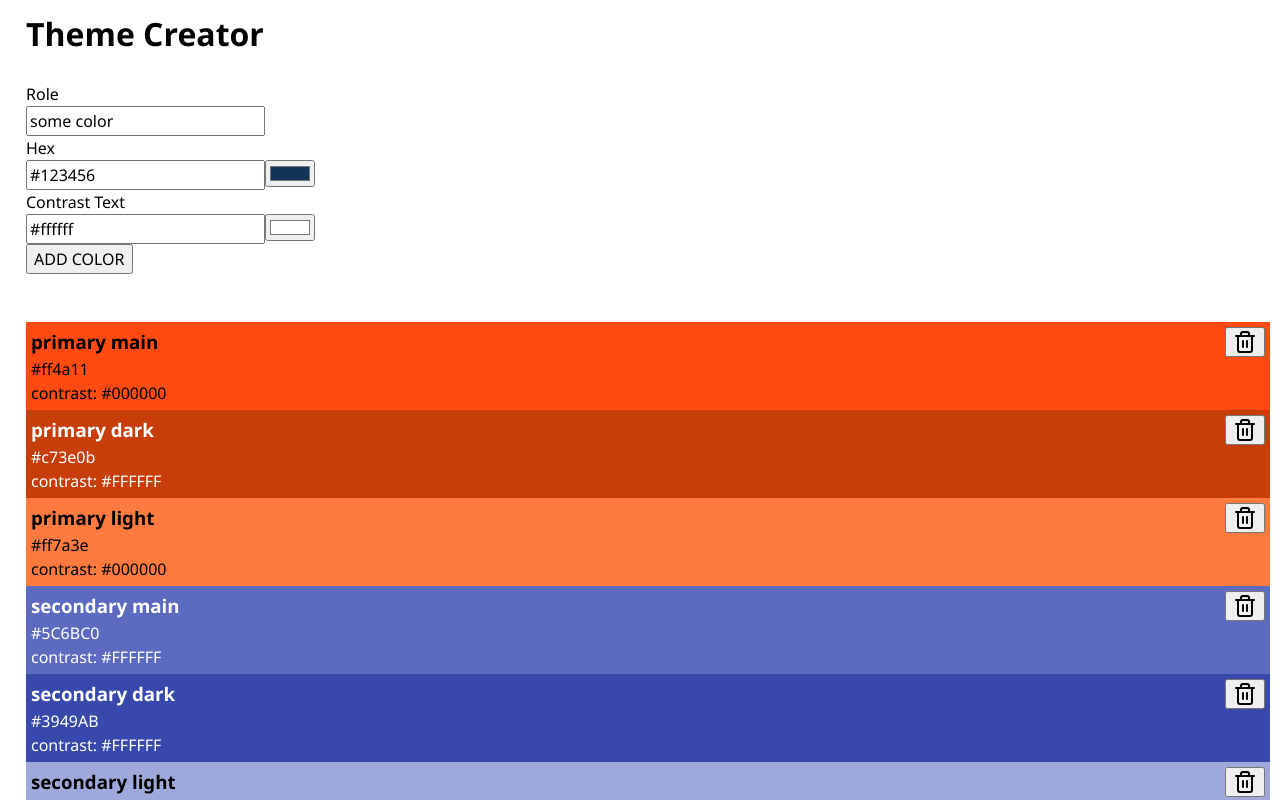
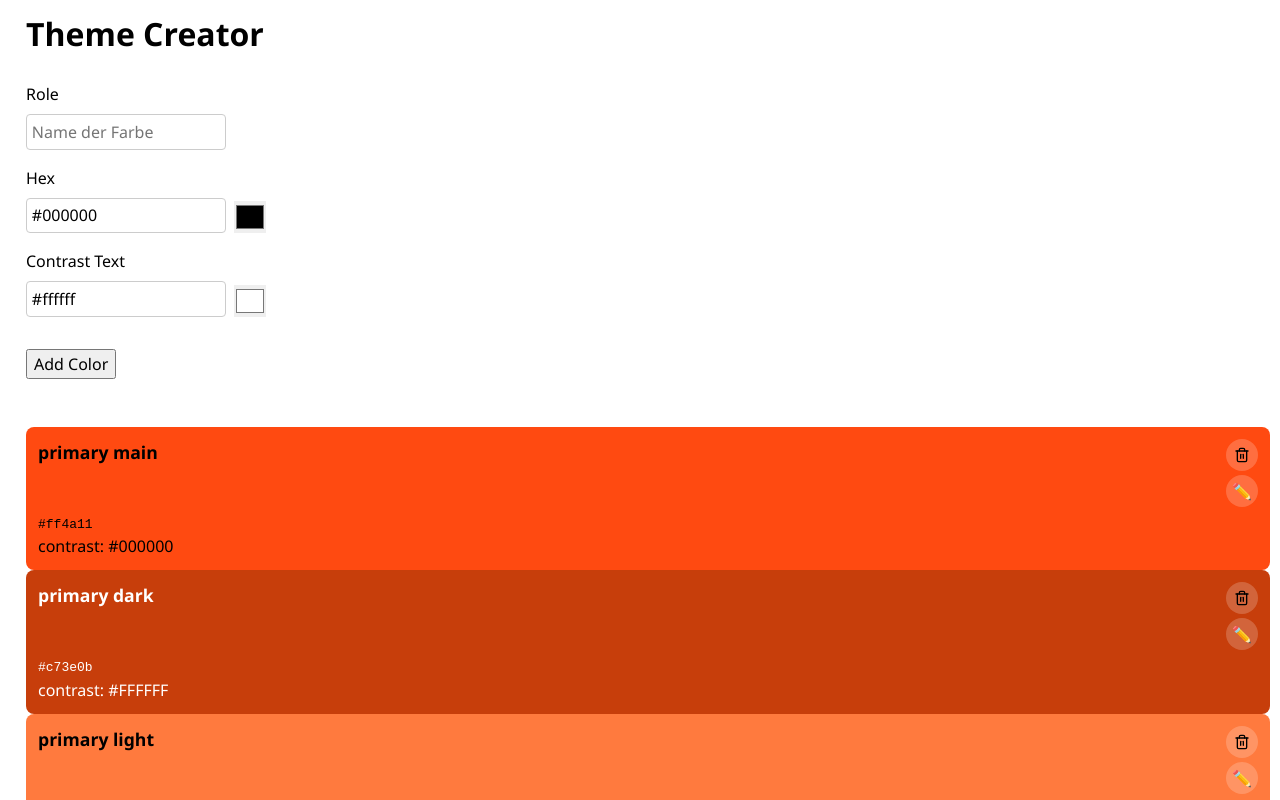
Before and after one commit to Polarchris-Berlin/Project4, a React (Vite) app: page / in a window 1280 px wide. Shown: the top 800 px of the page. Built offline with nearby package versions, Linux system fonts and the light colour scheme.

Commit message:
completed task 4 edit-a-color-button, transfered functions requestDeleteColor und cancelDelete in color.jsx

```diff
--- a/src/App.jsx
+++ b/src/App.jsx
@@ -8,8 +8,6 @@ import "./App.css";
 function App() {
   // Liste aller Farben
   const [colors, setColors] = useState(initialColors);
-  // ID der Farbkarte, für die wir gerade eine Lösch-Bestätigung anzeigen
-  const [confirmDeleteId, setConfirmDeleteId] = useState(null);
 
   // Fügt eine neu erstellte Farbe ins Array ein
   function handleNewColor({ role, hex, contrastText }) {
@@ -17,20 +15,24 @@ function App() {
     setColors([newColor, ...colors]);
   }
 
-  // Startet die Lösch-Bestätigung für eine Karte
-  function requestDeleteColor(id) {
-    setConfirmDeleteId(id);
-  }
-
   // Löscht die Farbe aus dem State und räumt die Bestätigung weg
   function handleDeleteColor(id) {
     setColors(colors.filter((c) => c.id !== id));
-    setConfirmDeleteId(null);
   }
 
-  // Bricht die Löschung ab und entfernt die Bestätigung
-  function cancelDelete() {
-    setConfirmDeleteId(null);
+  function handleEditColor(id, updatedColor) {
+    setColors(
+      colors.map((c) =>
+        c.id === id
+          ? {
+              ...c,
+              role: updatedColor.role,
+              hex: updatedColor.hex,
+              contrastText: updatedColor.contrastText,
+            }
+          : c
+      )
+    );
   }
 
   return (
@@ -46,10 +48,8 @@ function App() {
           <Color
             key={c.id}
             color={c}
-            onRequestDelete={() => requestDeleteColor(c.id)}
             onConfirmDelete={() => handleDeleteColor(c.id)}
-            onCancelDelete={cancelDelete}
-            showConfirm={confirmDeleteId === c.id}
+            onEditColor={(updatedData) => handleEditColor(c.id, updatedData)}
           />
         ))}
 
--- a/src/Components/Color/Color.css
+++ b/src/Components/Color/Color.css
@@ -1,18 +1,50 @@
 .color-card {
-  padding: 5px;
-}
-
-.color-card-headline {
-  display: inline;
-  padding: 2px 6px;
-  background: black;
-  color: white;
+  padding: 0.75rem;
+  border-radius: 0.5rem;
+  position: relative;
 }
 
 .color-card-header {
   display: flex;
+  justify-content: space-between;
+  align-items: flex-start;
+}
+
+.color-card-highlight {
+  font-weight: bold;
+  font-size: 1.1rem;
+  margin: 0;
+}
+
+.action-buttons {
+  display: flex;
+  flex-direction: column;
+  align-items: flex-end;
+  gap: 0.25rem;
+}
+
+.action-buttons .delete-btn,
+.action-buttons .edit-btn {
+  width: 2rem;
+  height: 2rem;
+  display: inline-flex;
   align-items: center;
-  justify-content: space-between;
+  justify-content: center;
+  background: rgba(255, 255, 255, 0.2);
+  border: none;
+  border-radius: 50%;
+  cursor: pointer;
+  transition: background 0.15s ease;
+}
+
+.action-buttons .delete-btn:hover,
+.action-buttons .edit-btn:hover {
+  background: rgba(255, 255, 255, 0.35);
+}
+
+.delete-icon {
+  width: 1rem;
+  height: 1rem;
 }
 
 .delete-confirm {
@@ -36,3 +68,8 @@
 .delete-confirm button:hover {
   background: #f0f0f0a5;
 }
+
+.color-code {
+  margin: 0.5rem 0 0;
+  font-family: monospace;
+}
--- a/src/Components/Color/Color.jsx
+++ b/src/Components/Color/Color.jsx
@@ -1,14 +1,18 @@
-import { useEffect } from "react";
+import { useState, useEffect } from "react";
 import "./Color.css";
 import { Trash2 } from "lucide-react";
+import ColorForm from "../ColorForm/ColorForm";
 
-export default function Color({
-  color,
-  onRequestDelete,
-  onConfirmDelete,
-  onCancelDelete,
-  showConfirm,
-}) {
+export default function Color({ color, onConfirmDelete, onEditColor }) {
+  const [isDeleting, setIsDeleting] = useState(false);
+  const [isEditing, setIsEditing] = useState(false);
+  function requestDeleteColor() {
+    setIsDeleting(!isDeleting);
+  }
+
+  function cancelDelete() {
+    setIsDeleting(false);
+  }
   useEffect(() => {
     console.log("Find Issue 1");
   }, []);
@@ -21,26 +25,46 @@ export default function Color({
         color: color.contrastText,
       }}
     >
-      {/* Header mit Role und Delete-Button */}
       <div className="color-card-header">
         <h3 className="color-card-highlight">{color.role}</h3>
-        <button onClick={onRequestDelete} className="delete-btn">
-          <Trash2 className="delete-icon" />
-        </button>
+        <div className="action-buttons">
+          {/* Delete-Button */}
+          <button onClick={requestDeleteColor} className="delete-btn">
+            <Trash2 className="delete-icon" />
+          </button>
+          {/* Edit-Button */}
+          <button onClick={() => setIsEditing(!isEditing)} className="edit-btn">
+            ✏️
+          </button>
+        </div>
       </div>
 
-      {/* Confirmation-Block direkt unter dem Header */}
-      {showConfirm && (
+      {isDeleting == true && (
         <div className="delete-confirm">
           <p className="color-card-highlight">Delete this color?</p>
           <button onClick={onConfirmDelete}>Yes</button>
-          <button onClick={onCancelDelete}>No</button>
+          <button onClick={cancelDelete}>No</button>
         </div>
       )}
 
-      {/* Farbdetails */}
-      <p className="color-code">{color.hex}</p>
-      <p>contrast: {color.contrastText}</p>
+      {isEditing && (
+        <ColorForm
+          initialRole={color.role}
+          initialHex={color.hex}
+          initialContrastText={color.contrastText}
+          onSubmitColor={(updatedData) => {
+            onEditColor(updatedData);
+            setIsEditing(false);
+          }}
+        />
+      )}
+
+      {!isEditing && (
+        <>
+          <p className="color-code">{color.hex}</p>
+          <p>contrast: {color.contrastText}</p>
+        </>
+      )}
     </div>
   );
 }
--- a/src/Components/ColorForm/ColorForm.css
+++ b/src/Components/ColorForm/ColorForm.css
@@ -0,0 +1,28 @@
+.color-form .form-group {
+  margin-bottom: 1rem;
+}
+
+.color-form .form-group label {
+  display: block;
+  margin-bottom: 0.5rem;
+}
+
+.color-form .form-group input[type="text"] {
+  width: 200px;
+  padding: 0.3rem;
+  border: 1px solid #ccc;
+  border-radius: 0.25rem;
+}
+
+.color-form .form-group input[type="color"] {
+  width: 2rem;
+  height: 2rem;
+  margin-left: 0.5rem;
+  vertical-align: middle;
+  border: none;
+  padding: 0;
+}
+
+.color-form .submit-btn {
+  margin-top: 1rem;
+}
--- a/src/Components/ColorForm/ColorForm.jsx
+++ b/src/Components/ColorForm/ColorForm.jsx
@@ -1,67 +1,86 @@
-// Import der ColorInput–Komponente, die Text- und Farb-Picker synchronisiert
-import ColorInput from "../ColorInput/ColorInput";
-// Stylesheet für das Layout des Formulars
+import React, { useState, useEffect } from "react";
 import "./ColorForm.css";
 
-/**
- * ColorForm-Komponente
- *
- * Props:
- * - onSubmitColor: Callback-Funktion, die das ausgefüllte Formular-Objekt erhält
- * - initialData: Vorgabewerte für Role, Hex und Contrast Text (als Objekt)
- */
 export default function ColorForm({
   onSubmitColor,
-  initialData = { role: "some color", hex: "#123456", contrastText: "#ffffff" },
+  initialRole = "",
+  initialHex = "#000000",
+  initialContrastText = "#ffffff",
 }) {
-  /**
-   * handleSubmit
-   * - Verhindert das Standard-Reload beim Formular-Submit
-   * - Liest alle Felder via FormData aus
-   * - Wandelt sie in ein JS-Objekt um
-   * - Ruft onSubmitColor mit diesen Werten auf
-   */
-  function handleSubmit(event) {
-    event.preventDefault(); // kein Neuladen der Seite
-    const formData = new FormData(event.target); // alle Eingaben sammeln
-    const data = Object.fromEntries(formData); // in { role, hex, contrastText }-Objekt umwandeln
-    onSubmitColor(data); // Callback an die übergeordnete Komponente
+  const [role, setRole] = useState(initialRole);
+  const [hex, setHex] = useState(initialHex);
+  const [contrastText, setContrastText] = useState(initialContrastText);
+
+  useEffect(() => setRole(initialRole), [initialRole]);
+  useEffect(() => setHex(initialHex), [initialHex]);
+  useEffect(() => setContrastText(initialContrastText), [initialContrastText]);
+
+  function handleSubmit(e) {
+    e.preventDefault();
+    onSubmitColor({ role, hex, contrastText });
+
+    if (!initialRole) {
+      setRole("");
+      setHex("#000000");
+      setContrastText("#ffffff");
+    }
   }
 
   return (
-    // Form mit CSS-Klasse und unserem submit-Handler
-    <form className="color-form" onSubmit={handleSubmit}>
-      {/* Role-Feld */}
-      <label htmlFor="role">
-        Role
-        <br />
+    <form onSubmit={handleSubmit} className="color-form">
+      <div className="form-group">
+        <label htmlFor="role-input">Role</label>
         <input
+          id="role-input"
           type="text"
-          id="role"
-          name="role"
-          defaultValue={initialData.role} // Vorgabewert aus initialData
+          value={role}
+          onChange={(e) => setRole(e.target.value)}
+          placeholder="Name der Farbe"
+          required
         />
-      </label>
-      <br />
+      </div>
 
-      <label htmlFor="hex">
-        Hex
-        <br />
-        <ColorInput
-          id="hex"
-          defaultValue={initialData.hex} // Vorgabewert für das Text- und Color-Input
+      <div className="form-group">
+        <label htmlFor="hex-text-input">Hex</label>
+        <input
+          id="hex-text-input"
+          type="text"
+          value={hex}
+          onChange={(e) => setHex(e.target.value)}
+          placeholder="#RRGGBB"
+          pattern="^#([0-9A-Fa-f]{3}){1,2}$"
+          required
         />
-      </label>
-      <br />
+        <input
+          id="hex-color-input"
+          type="color"
+          value={hex}
+          onChange={(e) => setHex(e.target.value)}
+        />
+      </div>
 
-      <label htmlFor="contrastText">
-        Contrast Text
-        <br />
-        <ColorInput id="contrastText" defaultValue={initialData.contrastText} />
-      </label>
-      <br />
+      <div className="form-group">
+        <label htmlFor="contrast-text-input">Contrast Text</label>
+        <input
+          id="contrast-text-input"
+          type="text"
+          value={contrastText}
+          onChange={(e) => setContrastText(e.target.value)}
+          placeholder="#RRGGBB"
+          pattern="^#([0-9A-Fa-f]{3}){1,2}$"
+          required
+        />
+        <input
+          id="contrast-color-input"
+          type="color"
+          value={contrastText}
+          onChange={(e) => setContrastText(e.target.value)}
+        />
+      </div>
 
-      <button type="submit">ADD COLOR</button>
+      <button type="submit" className="submit-btn">
+        {initialRole ? "Update Color" : "Add Color"}
+      </button>
     </form>
   );
 }
```
